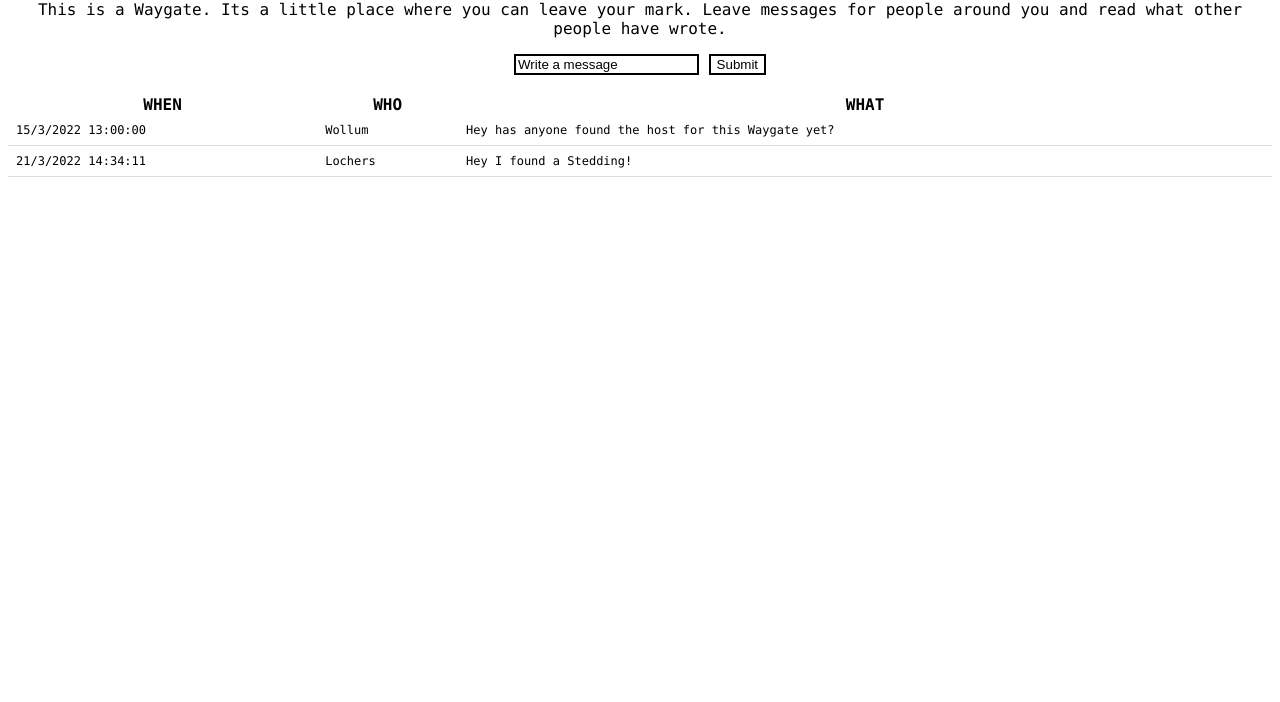
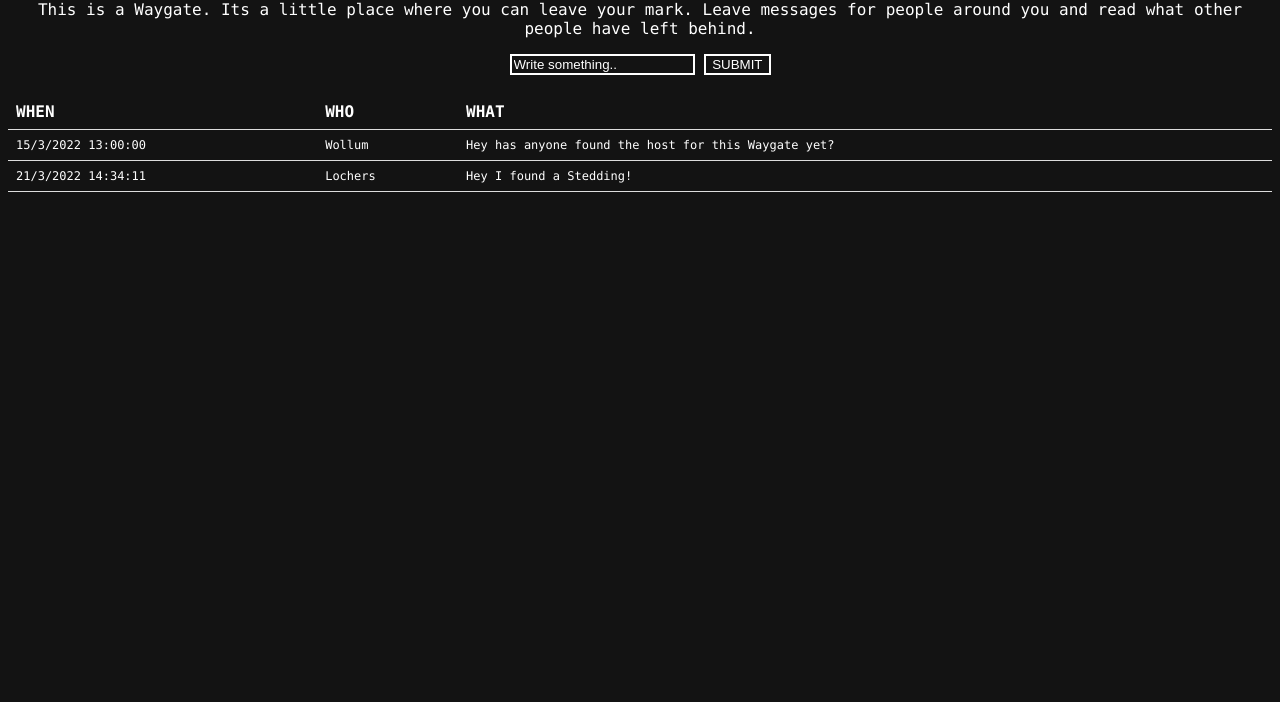
Before and after one commit to willemolding/waygate, a plain HTML site: page www/index.html in a window 1280 px wide. Shown: the part 98-800 px from the top of the page. Drawn offline with Linux system fonts and the light colour scheme.

Commit message:
dark style

```diff
--- a/www/index.html
+++ b/www/index.html
@@ -13,11 +13,11 @@
     </div>
 
     <div>
-      <p class="center">This is a Waygate. Its a little place where you can leave your mark. Leave messages for people around you and read what other people have wrote.</p>
+      <p class="center">This is a Waygate. Its a little place where you can leave your mark. Leave messages for people around you and read what other people have left behind.</p>
 
       <form class="center" method="post" enctype="application/x-www-form-urlencoded" action="/message/">
-        <input class="flat1" type="text" name="body" value="Write a message">
-        <input class="flat1" type="submit" value="Submit">
+        <input class="flat1" type="text" name="body" value="Write something..">
+        <input class="flat1" type="submit" value="SUBMIT">
       </form>
 
       <br>
--- a/www/style.css
+++ b/www/style.css
@@ -5,15 +5,19 @@ div {
 
 .flat1 {
   background-color: transparent;
-  color: black;
-  border: 2px solid black;
+  color: white;
+  border: 2px solid white;
+}
+
+body {
+  background: #131313;
+  color: #fff;
 }
 
 /* Table */
 table {
   border-collapse: collapse;
   width: 100%;
-}
 }
 
 th {
@@ -30,7 +34,7 @@ td {
   font-size: 12px;
 }
 
-tr:hover {background-color: #D6EEEE;}
+tr:hover {background-color: #2e2e2e;}
 
 /* Center text */
 .center {
```
